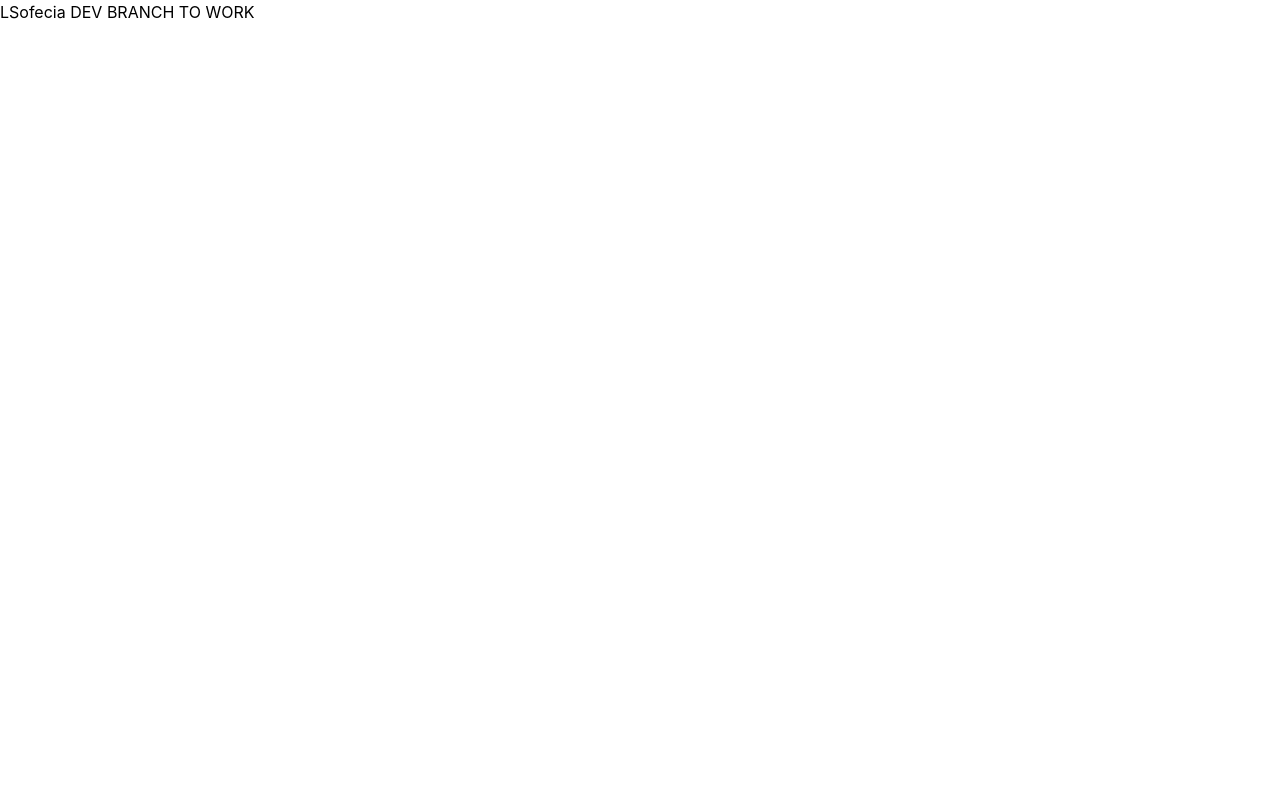
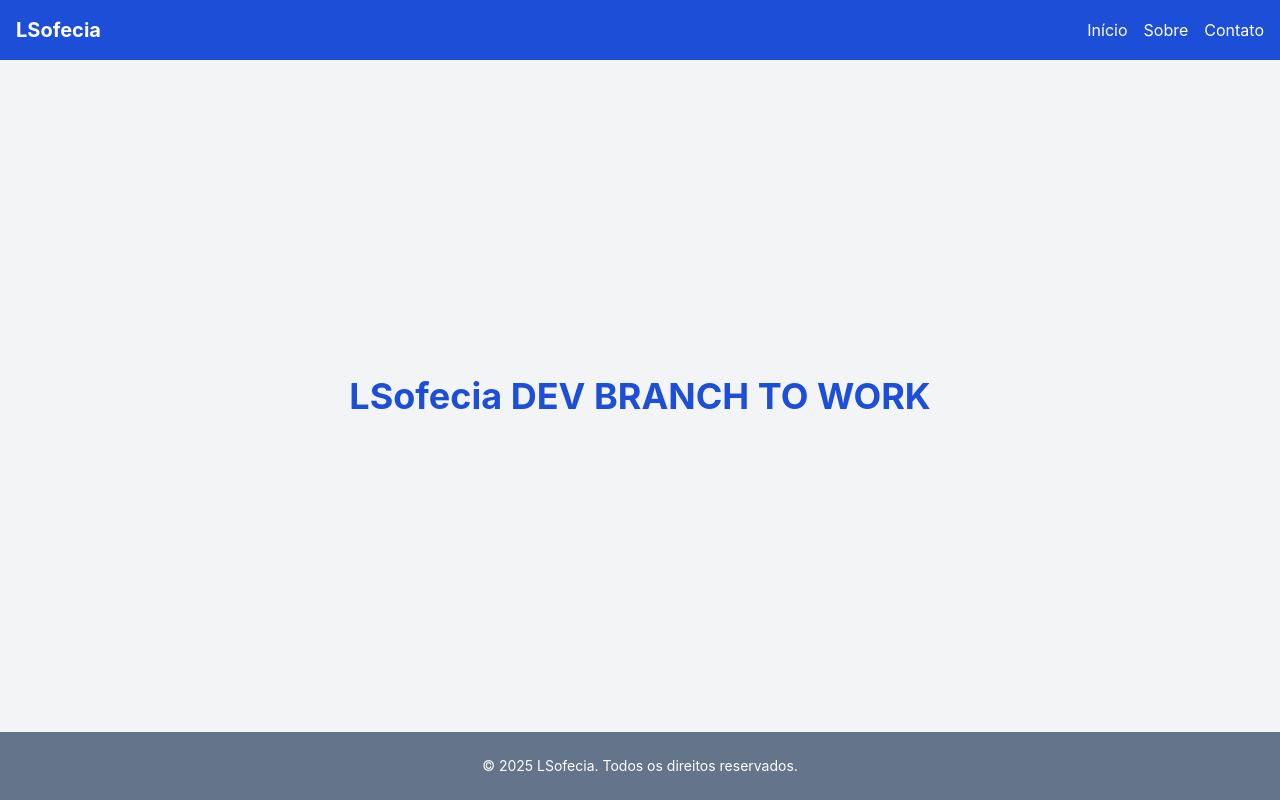
Before and after one commit to Lourenso-sofecia/ls-advancedReactStudy, a React (Create React App) app: page / in a window 1280 px wide. Built offline with nearby package versions, Linux system fonts and the light colour scheme.

Commit message:
feature: container add in tailwindcss file, Estructed Folders created -  components Header and Footer created

```diff
--- a/src/App.tsx
+++ b/src/App.tsx
@@ -1,14 +1,19 @@
-import React from 'react';
-import logo from './logo.svg';
+
 import './App.css';
+import { Footer, Header } from './components';
+
 
 function App() {
   return (
-    <main className="h-screen flex items-center justify-center bg-gray-100">
-      <h1 className="text-4xl font-bold text-blue-600">
-        LSofecia  DEV BRANCH TO WORK
-      </h1>
-    </main>
+    <div className="flex flex-col min-h-screen">
+      <Header />
+      <main className="flex-grow flex items-center justify-center bg-gray-100">
+        <h1 className="text-4xl font-bold text-primary">
+          LSofecia DEV BRANCH TO WORK
+        </h1>
+      </main>
+      <Footer />
+    </div>
   );
 }
 
--- /dev/null
+++ b/src/components/Footer.tsx
@@ -0,0 +1,10 @@
+
+export function Footer() {
+  return (
+    <footer className="bg-secondary text-white py-6 mt-auto">
+      <div className="container mx-auto px-4 text-center">
+        <p className="text-sm">&copy; {new Date().getFullYear()} LSofecia. Todos os direitos reservados.</p>
+      </div>
+    </footer>
+  );
+}
--- /dev/null
+++ b/src/components/Header.tsx
@@ -0,0 +1,15 @@
+
+export function Header() {
+  return (
+    <header className="bg-primary text-white shadow-md">
+      <div className="container mx-auto px-4 py-4 flex items-center justify-between">
+        <h1 className="text-xl font-bold">LSofecia</h1>
+        <nav className="space-x-4 hidden md:block">
+          <a href="#thisMean" className="hover:underline">Início</a>
+          <a href="#thisnotMean" className="hover:underline">Sobre</a>
+          <a href="#this" className="hover:underline">Contato</a>
+        </nav>
+      </div>
+    </header>
+  );
+}
--- /dev/null
+++ b/src/components/index.ts
@@ -0,0 +1,3 @@
+// components/index.ts
+export * from './Header';
+export * from './Footer';
--- a/tailwind.config.js
+++ b/tailwind.config.js
@@ -1,8 +1,28 @@
 /** @type {import('tailwindcss').Config} */
 module.exports = {
-  content: [],
+  content: [
+    "./index.html",
+    "./src/**/*.{js,ts,jsx,tsx}",
+  ],
   theme: {
-    extend: {},
+    extend: {
+      colors: {
+        primary: "#1D4ED8",   // Azul Tailwind (ou substitua pela sua cor)
+        secondary: "#64748B", // Cinza azul Tailwind
+        accent: "#F59E0B",    // Amarelo
+      },
+      container: {
+        center: true, // centraliza automaticamente
+        padding: "1rem", // padding padrão lateral (você pode mudar)
+        screens: {
+          sm: "640px",
+          md: "768px",
+          lg: "1024px",
+          xl: "1280px",
+          "2xl": "1440px", // personalizado (opcional)
+        },
+      },
+    },
   },
   plugins: [],
 }
```
